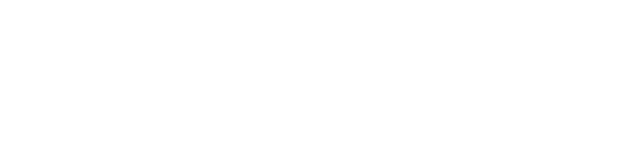
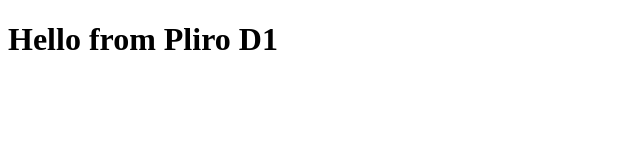
Before and after one commit to user3ff/plirod1, a plain HTML site: page index.html in a window 1280 px wide. Shown: the whole page, without its empty margins (0-640 px from the left). Drawn offline with Linux system fonts and the light colour scheme.

Commit message:
added gitigore and env files. Also modified index.html

```diff
--- a/index.html
+++ b/index.html
@@ -3,9 +3,9 @@
 <head>
     <meta charset="UTF-8">
     <meta name="viewport" content="width=device-width, initial-scale=1.0">
-    <title>Document</title>
+    <title>Pliro D1</title>
 </head>
 <body>
-
+    <h1> Hello from Pliro D1 </h1>
 </body>
 </html>
```
Also changed, not shown: 1 other file.
